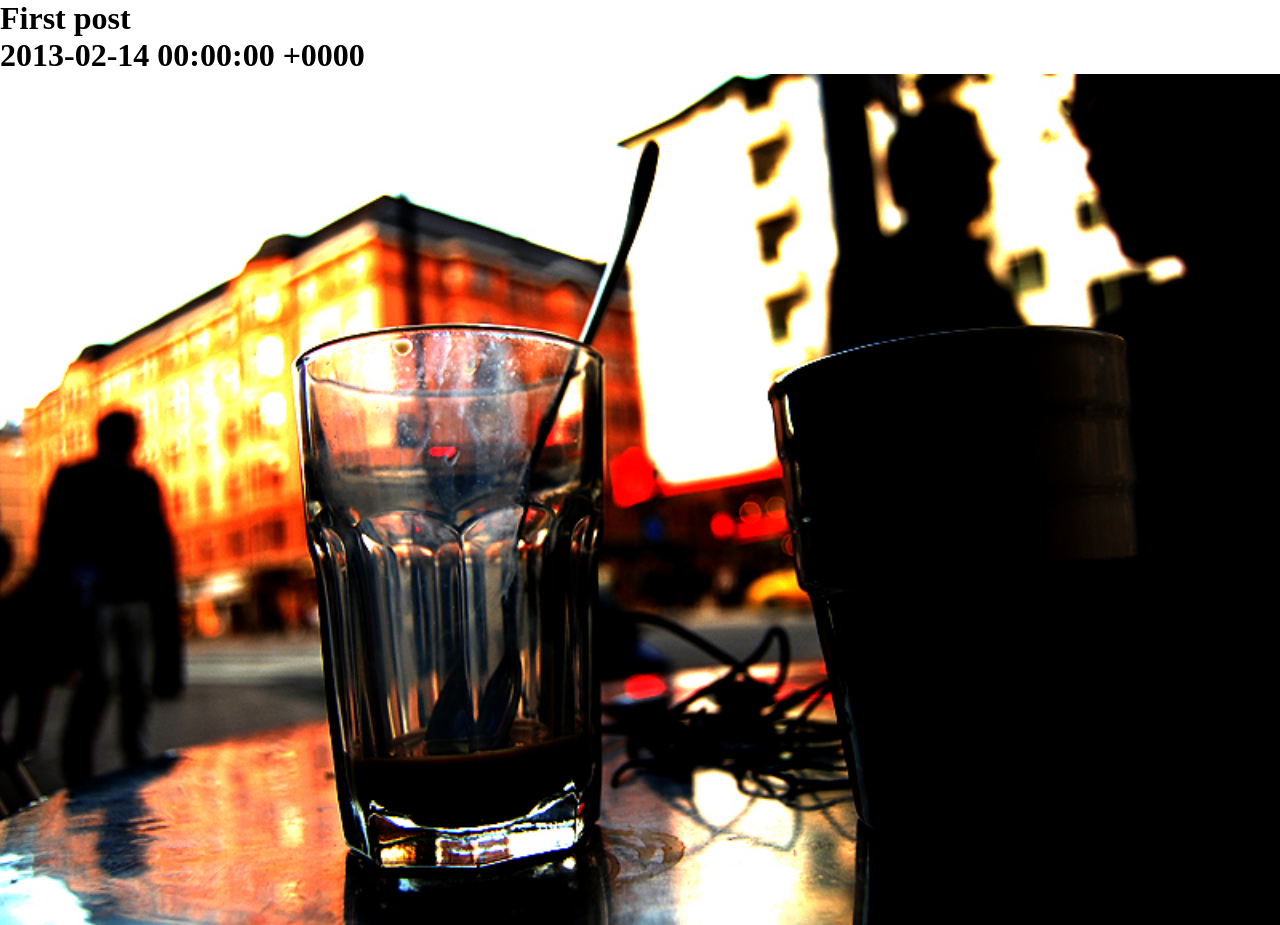
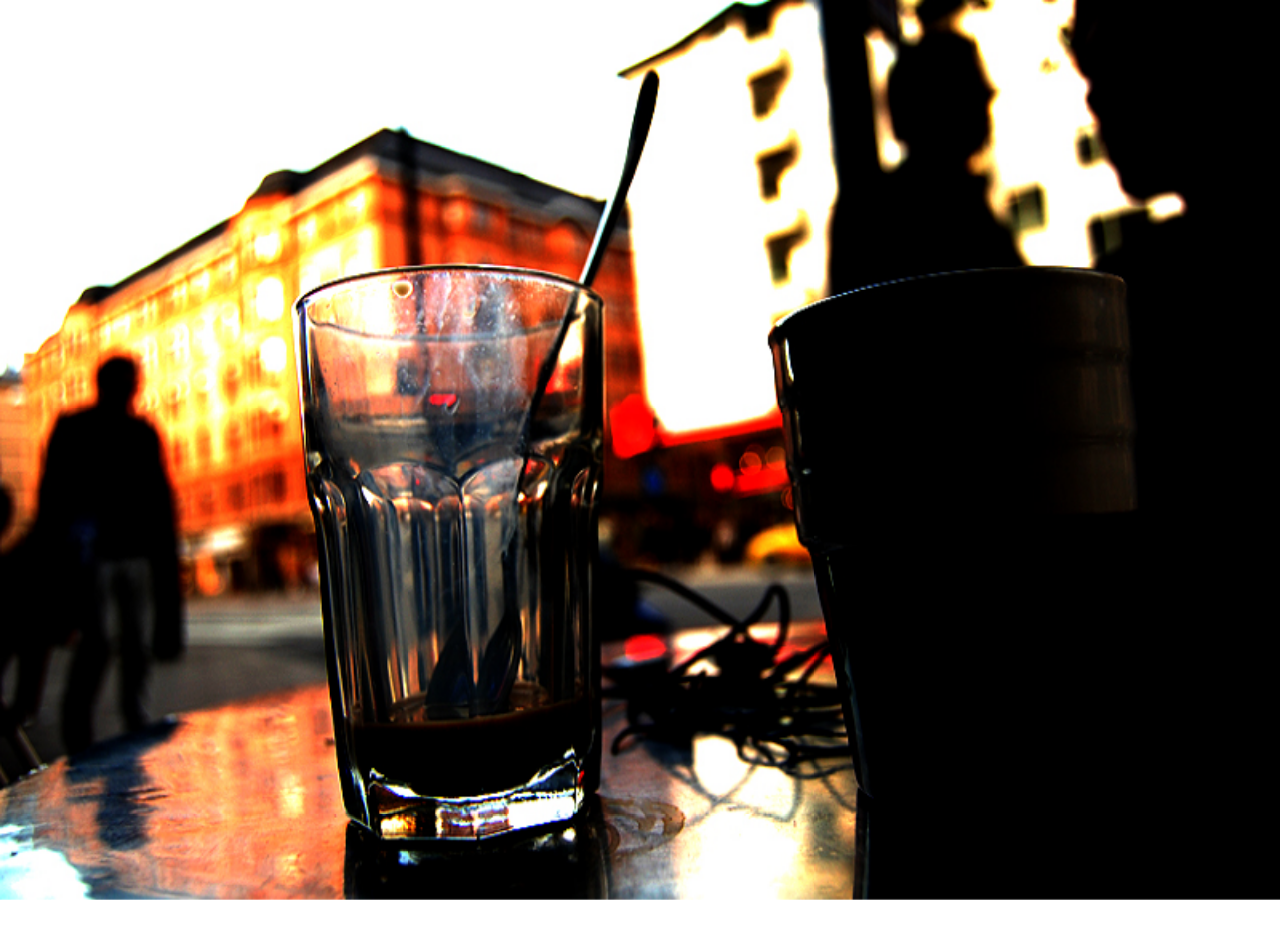
Before and after one commit to marcobarbosa/fik, a Jekyll site: the page built from index.html, in a window 1280 px wide. Built offline with Jekyll 4.4.1, drawn with Linux system fonts in a browser that asks for light colours; Markdown is read by kramdown in place of the engine named in the settings; after the commit the page ends 900 px from its top, so only the background shows below that.

Commit message:
CSS:  better full screen background

```diff
--- a/styles/main.css
+++ b/styles/main.css
@@ -15,7 +15,23 @@
 }
 
 .post-content img {
-    position: absolute;
+    /* Set rules to fill background */
+    min-height: 100%;
+    min-width: 1024px;
+
+    /* Set up proportionate scaling */
     width: 100%;
-    z-index: 1;
+    height: auto;
+
+    /* Set up positioning */
+    position: fixed;
+    top: 0;
+    left: 0;
 }
+
+@media screen and (max-width: 1024px) { /* Specific to this particular image */
+    .post-content img {
+        left: 50%;
+        margin-left: -512px;   /* 50% */
+    }
+}}
```
Also changed, not shown: 2 other files.
